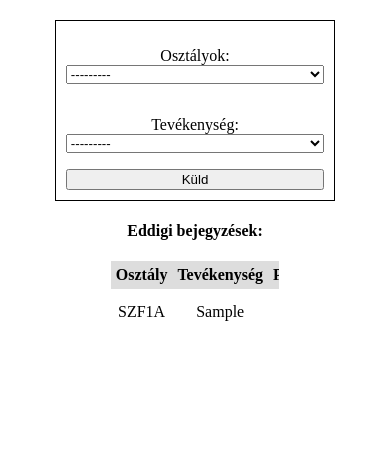
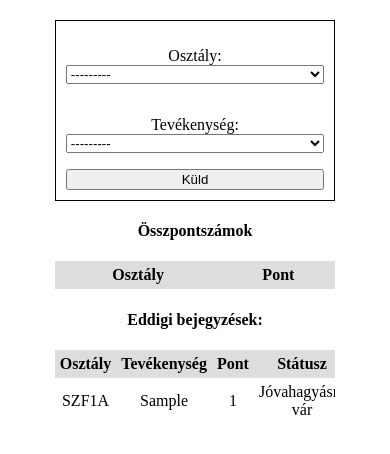
Before and after one commit to P-Andris/kizolditjuk_a_foldet, a Django app: page / in a window 390 px wide. Shown: the part 47-501 px from the top of the page. Run offline with Django 4.2, Linux system fonts and the light colour scheme; tables that the repository leaves empty hold one stand-in row (values such as "Sample post"); lists and menus that the app fills with data are empty.

Commit message:
Összpontszámok táblázatban, views-ok kiegészítve

```diff
--- a/app/models.py
+++ b/app/models.py
@@ -38,7 +38,7 @@ class Tevekenyseg(models.Model):
 
 class Bejegyzes(models.Model):
     tevekenyseg_id = models.ForeignKey(Tevekenyseg, on_delete = models.CASCADE, verbose_name = "Tevékenység")
-    osztaly_id = models.CharField(max_length = 10, choices = OSZTALY_CHOICES, verbose_name = "Osztályok")
+    osztaly_id = models.CharField(max_length = 10, choices = OSZTALY_CHOICES, verbose_name = "Osztály")
     allapot = models.CharField(max_length = 50, choices = STATUS_CHOICES, default = "Jóvahagyásra vár", verbose_name = "Állapot")
 
     def __str__(self):
--- a/app/static/css/style.css
+++ b/app/static/css/style.css
@@ -4,8 +4,8 @@ main {
     text-align: center;
 }
 
-article {
-    max-width: 60%;
+aside, article {
+    max-width: 100%;
     margin: auto;
 }
 
@@ -16,20 +16,19 @@ article {
     border: 1px solid black;
 }
 
-.bejegyzes-table {
+.osszpontszam-table, .bejegyzes-table {
     overflow-x: auto;
 }
 
-.bejegyzes-table table {
+table {
     border-collapse: collapse;
-    overflow-x: auto;
 }
 
-.bejegyzes-table table tr:nth-child(odd) {
+table tr:nth-child(odd) {
     background-color: #dddddd;
 }
 
-.bejegyzes-table table tr th, .bejegyzes-table table tr td {
+table tr th, table tr td {
     padding: 5px;
 }
 
@@ -46,8 +45,7 @@ article {
 }
 
 @media screen and (max-width: 600px) {
-    .bejegyzes-table table {
+    table {
         width: 100%;
-        margin: auto;
     }
 }
--- a/app/templates/app/index.html
+++ b/app/templates/app/index.html
@@ -15,10 +15,29 @@
             <form class="bejegyzes-form" method="POST">
                 {% csrf_token %}
                 {{ form.as_p }}
-                {% comment %} <select id="id_tevekenyseg_id" name="tevekenyseg_id">
-                <select id="id_osztaly_id" name="osztaly_id"> {% endcomment %}
                 <input type="submit" value="Küld">
             </form>
+        </aside>
+        <aside>
+            <h4>Összpontszámok</h4>
+            <div class="osszpontszam-table">
+                <table>
+                    <tr>
+                        <th>Osztály</th>
+                        <th>Pont</th>
+                    </tr>
+                    {% for osszpontszam in osszpontszamok %}
+                        <tr>
+                            {% for key, value in osztalyok %}
+                                {% if key == osszpontszam.osztaly_id %}
+                                    <td>{{ value }}</td>
+                                {% endif %}
+                            {% endfor %}
+                            <td>{{ osszpontszam.osszpontszam }}</td>
+                        </tr>
+                    {% endfor %}
+                </table>
+            </div>
         </aside>
         <article>
             <h4>Eddigi bejegyzések:</h4>
--- a/app/views.py
+++ b/app/views.py
@@ -1,12 +1,11 @@
 from django.http import HttpResponse
-from django.shortcuts import render, redirect
-from django.db.models import Q
+from django.shortcuts import render
+from django.db.models import Q, Sum, Count
 
 from .forms import BejegyzesForm
 from .models import Bejegyzes, Tevekenyseg, OSZTALY_CHOICES
 
 def main(request):
-    # Form:
     form = BejegyzesForm(request.POST or None)
     if(request.method == "POST"):
         if(form.is_valid()):
@@ -19,17 +18,26 @@ def main(request):
     tevekenysegek = Tevekenyseg.objects.all()
     osztalyok = OSZTALY_CHOICES
 
+    osszpontszamok = Bejegyzes.objects.values('osztaly_id').annotate(osszpontszam = Sum('tevekenyseg_id_id__pontszam')).filter(Q(allapot__exact = 'Jóváhagyott')).order_by('-osszpontszam')
+
     context = {
         'form': form,
         'bejegyzesek': bejegyzesek,
         'tevekenysegek': tevekenysegek,
-        'osztalyok': osztalyok
+        'osztalyok': osztalyok,
+        'osszpontszamok': osszpontszamok
     }
 
     return render(request, "app/index.html", context = context)
 
 def bejegyzesek(request):
-    return HttpResponse("Bejegyzések")
+    bejegyzesek = Bejegyzes.objects.all()
+
+    context = {
+        'bejegyzesek': bejegyzesek
+    }
+
+    return render(request, "app/bejegyzesek.html", context = context)
 
 def bejegyzesekOsztalyId(request, osztaly_id):
     osztaly = None
@@ -37,7 +45,7 @@ def bejegyzesekOsztalyId(request, osztaly_id):
         if(int(key) == osztaly_id - 1):
             osztaly = value
 
-    bejegyzesek = None
+    bejegyzesek = Bejegyzes.objects.filter(Q(osztaly_id__exact = osztaly_id))
 
     context = {
         'osztaly': osztaly,
```
Also changed, not shown: app/templates/app/bejegyzesek.html (added, +17 -0 lines), app/urls.py (+0 -7 lines).
